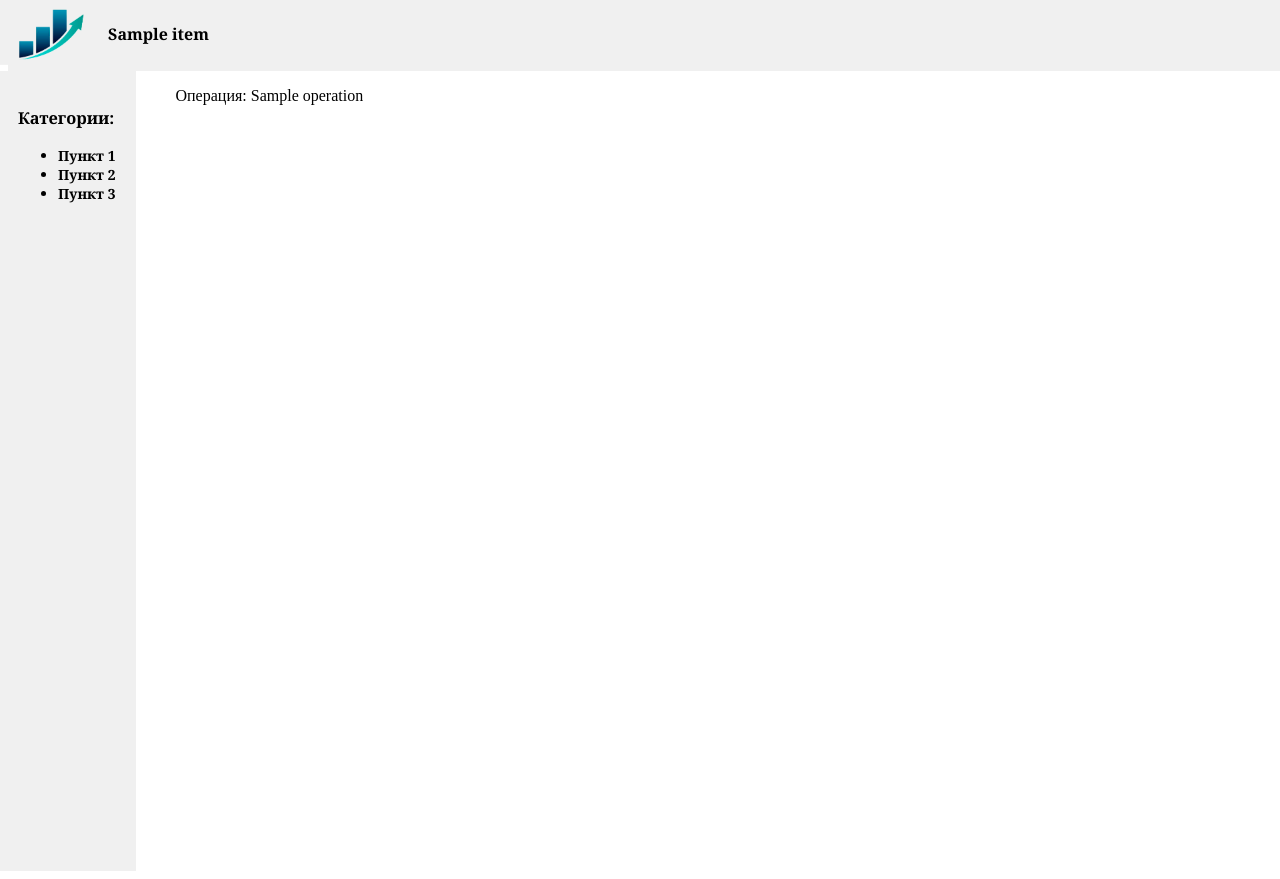
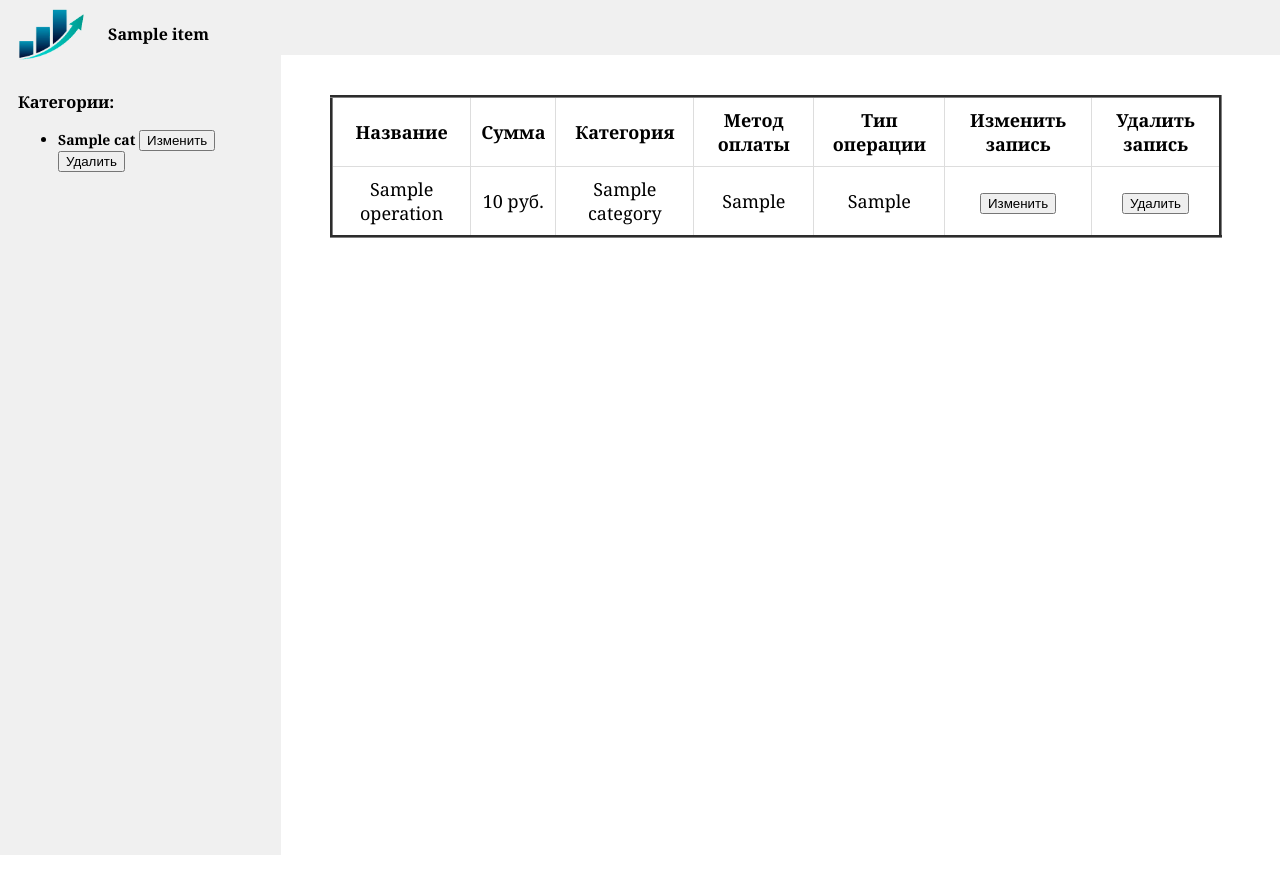
Before and after one commit to JustKillEnemies/finance_tracker, a Django app: template tracker/templates/tracker/index.html in a window 1280 px wide. After the commit the page ends 855 px from the top, so only its background shows below. Run offline with Django 3.2, Linux system fonts and the light colour scheme; the template is opened without the code that fills it: most values are stand-ins (such as "Sample title", 1, 10 or a date in 2020).

Commit message:
Отображение данных в интерфейсе

```diff
--- a/templates/base.html
+++ b/templates/base.html
@@ -8,31 +8,35 @@
 <body>
 <header class="header">
     <nav class="navigation">
-    <img src="{% static 'tracker/images/finance.png' %}" alt="Лого" class="corner-icon" >
+        <a href="{% url 'home' %}"><img src="{% static 'tracker/images/finance.png' %}" alt="Лого" class="corner-icon" ></a>
         <ul class="main-menu">
             {% for item in mainmenu %}
             <li><a href="{% url item.url_name %}">{{ item.title }}</a></li>
             {% endfor %}
         </ul>
     </nav>
-
 </header>
 <div class="container">
     <aside class="sidebar">
         <h3>Категории:</h3>
-      <ul>
-        <li><a href="#">Пункт 1</a></li>
-        <li><a href="#">Пункт 2</a></li>
-        <li><a href="#">Пункт 3</a></li>
+        {% if categories %}
+
+            <ul class="category-list">
+                {% for cat in categories %}
+
+                <li>{{ cat.name }} <button type="button"><a href="{% url 'update_category' cat.slug %}">Изменить</a></button>
+                <button type="button"><a href="{% url 'delete_category' cat.slug %}">Удалить</a></button></li>
+                                {% endfor %}
             </ul>
+        {% endif %}
     </aside>
 
     <main class="main-content">
-      <!-- основной контент страницы -->
         {% block content %}
+        <button type="button"><a href="{% url 'create_operation' %}">Добавить операцию</a></button>
+        <button type="button"><a href="{% url 'create_category' %}">Добавить категорию</a></button>
         {% endblock %}
     </main>
 </div>
-
 </body>
 </html>
--- a/tracker/static/tracker/css/styles.css
+++ b/tracker/static/tracker/css/styles.css
@@ -1,3 +1,8 @@
+html {
+    color: #000000;
+
+}
+
 .navigation {
     font-weight: bold;
     margin-left: 50px;
@@ -9,39 +14,38 @@
     background-color: #f0f0f0;
     padding: 10px;
     margin-top: -10px;
-    width:100%;
+    width: 100%;
 }
 
-}
 nav ul {
     display: flex;
     list-style-type: none;
-    font-weight:bold;
+    font-weight: bold;
     margin: 0;
     padding: 0;
-
 }
 
 .corner-icon {
-    position:fixed;
-    top:0px;
-    left:0px;
-    width:100px;
-    height:65px;
+    position: absolute;
+    top: 0px;
+    left: 0px;
+    width: 100px;
+    height: 65px;
 }
 
 .main-menu {
-    font-weight:bold;
+    font-weight: bold;
     font-size: 16px;
     font-family: 'Georgia';
-    gap:30px;
+    gap: 30px;
     display: flex;
     margin-top: 15px;
-    margin-left: auto;
+    margin-left: 40px;
     margin-right: auto;
 }
+
 .main-menu li {
-list-style: none;
+    list-style: none;
 }
 
 a {
@@ -50,7 +54,7 @@ a {
 }
 
 .container {
-    display:flex;
+    display: flex;
     min-height: 100vh;
 }
 
@@ -58,8 +62,49 @@ a {
     background-color: #f0f0f0;
     padding: 20px;
     margin-left: -10px;
-    font-weight:bold;
+    font-weight: bold;
     font-size: 14px;
     font-family: 'Georgia';
+}
+
+.table-container {
+    display: flex;
+    flex-direction: column;
+    align-items: center;
+    margin: 20px auto;
+    width: 90%;
+    max-width: 1400px;
 
 }
+
+.operations-table {
+    width: 100%;
+    margin: 10px auto;
+    border-collapse: collapse;
+}
+
+.operations-table caption {
+    caption-side: top;
+    text-align: center;
+    padding-bottom: 10px;
+}
+
+.operations-table caption h3 {
+    margin: 0;
+}
+
+.operations-table td,
+.operations-table th {
+    font-family: 'Georgia';
+    font-size: 18px;
+    padding: 10px;
+    text-align: center;
+    border: 1px solid #ddd;
+
+.sidebar ul {
+    list-style-type: none;
+    padding-left: 0;
+}
+
+.container button {
+}
--- a/tracker/templates/tracker/create.html
+++ b/tracker/templates/tracker/create.html
@@ -7,6 +7,6 @@
     {% csrf_token %}
     <div class="form-error">{{ form.non_field_errors }}</div>
     {{ form.as_p }}
-    <input type="submit" value="Save">
+    <input type="submit" value="Добавить">
 </form>
 {% endblock %}
--- a/tracker/templates/tracker/index.html
+++ b/tracker/templates/tracker/index.html
@@ -2,19 +2,45 @@
 {% extends 'base.html' %}
 <html>
 <body>
+    {% block content %}
 
-    {% block content %}
-    {% if view == "all" %}
-    <h1>Все операции пользователя</h1>
-    {% elif view == "incomes" %}
-    <h1>Все доходы пользователя</h1>
-    {% elif view == "expenses" %}
-    <h1>Все расходы пользователя</h1>
-    {% endif %}
-
-    {% for op in operations %}
-        <ul>Операция: {{op}}</ul>
-    {% endfor %}
+    <div class="table-container">
+        <table border="3" class="operations-table">
+            <caption>
+                {% if view == "all" %}
+                    <h3>Все операции пользователя</h3>
+                {% elif view == "incomes" %}
+                    <h3>Все доходы пользователя</h3>
+                {% elif view == "expenses" %}
+                    <h3>Все расходы пользователя</h3>
+                {% endif %}
+            </caption>
+            <thead>
+                <tr>
+                    <th>Название</th>
+                    <th>Сумма</th>
+                    <th>Категория</th>
+                    <th>Метод оплаты</th>
+                    <th>Тип операции</th>
+                    <th>Изменить запись</th>
+                    <th>Удалить запись</th>
+                </tr>
+            </thead>
+            <tbody>
+                {% for operation in operations %}
+                <tr>
+                    <td>{{ operation.name }}</td>
+                    <td>{{ operation.amount }} руб.</td>
+                    <td>{{ operation.category.name }}</td>
+                    <td>{{ operation.get_method_display }}</td>
+                    <td>{{ operation.get_type_display }}</td>
+                    <td><button type="button"><a href="{% url 'update_operation' operation.slug %}">Изменить</a></button></td>
+                    <td><button type="button"><a href="{% url 'delete_operation' operation.slug %}">Удалить</a></button></td>
+                </tr>
+                {% endfor %}
+            </tbody>
+        </table>
+    </div>
     {% endblock %}
 </body>
 </html>
--- a/tracker/templates/tracker/update.html
+++ b/tracker/templates/tracker/update.html
@@ -7,6 +7,6 @@
     {% csrf_token %}
     <div class="form-error">{{ form.non_field_errors }}</div>
     {{ form.as_p }}
-    <input type="submit" value="Update">
+    <input type="submit" value="Обновить">
 </form>
 {% endblock %}
--- a/tracker/urls.py
+++ b/tracker/urls.py
@@ -1,5 +1,7 @@
 from django.urls import path, include, re_path, register_converter
 from . import views
+
+# app_name = 'tracker'
 
 urlpatterns = [
     path('', views.TrackerHome.as_view(), name='home'),
```
Also changed, not shown: tracker/models.py (+4 -4 lines), tracker/views.py (+19 -3 lines). Lines whose indentation alone changed are shown as unchanged.
